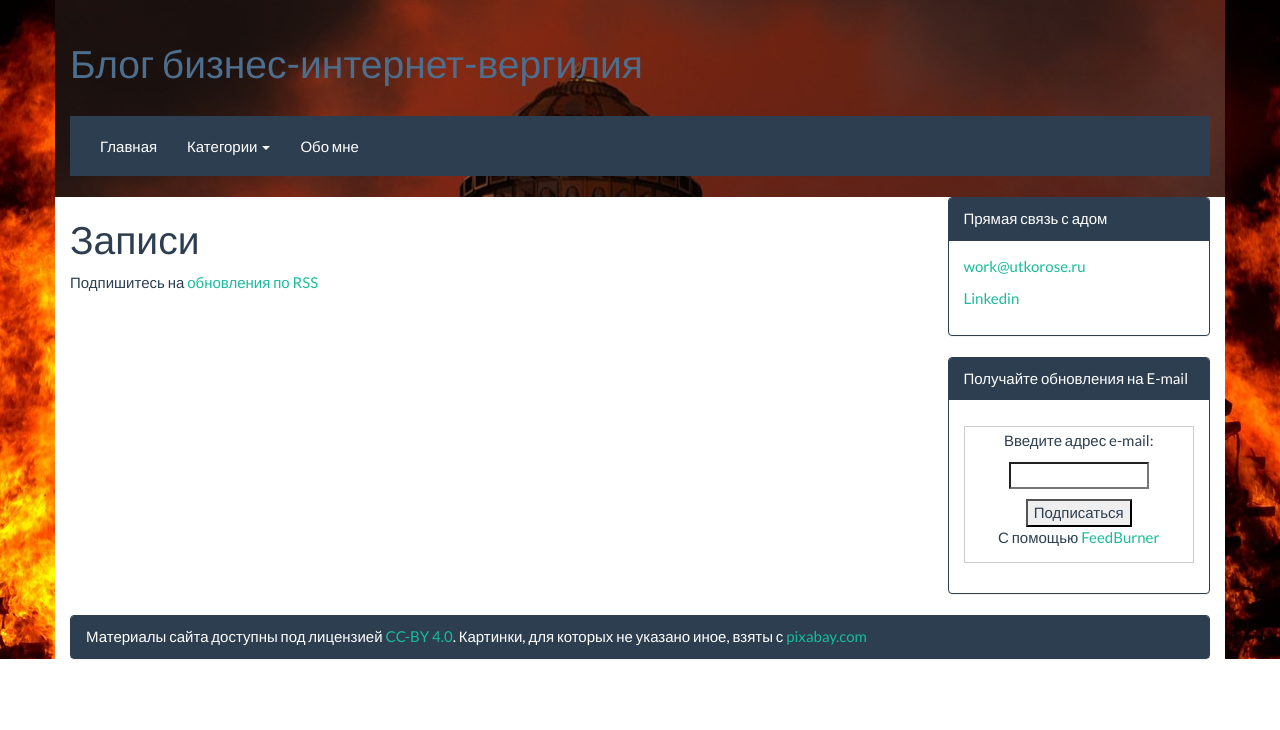
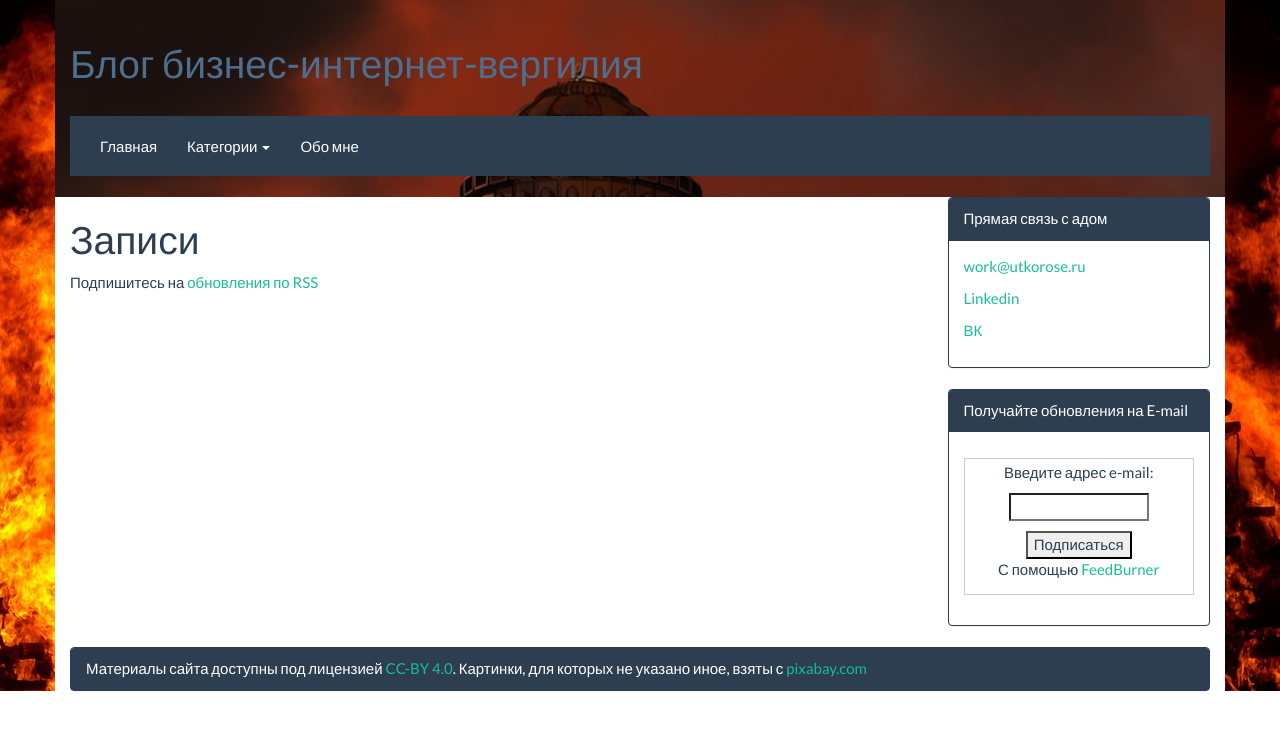
Before and after one commit to utkorose/blog-internet-vergiliy, a Jekyll site: the page built from index.html, in a window 1280 px wide. Shown: the top 730 px of the page. Built offline with Jekyll 4.4.1, drawn with Linux system fonts in a browser that asks for light colours.

Commit message:
ну да

```diff
--- a/_layouts/default.html
+++ b/_layouts/default.html
@@ -53,6 +53,8 @@
             <div class="panel-body">
               <p><a href="mailto:work@utkorose.ru">work@utkorose.ru</a></p>
               <p><a href="http://ru.linkedin.com/in/utkorose">Linkedin</a></p>
+              <p><a href="https://vk.com/intverg">ВК</a></p>
+
             </div>
           </div>
           <div class="panel panel-primary">
```
